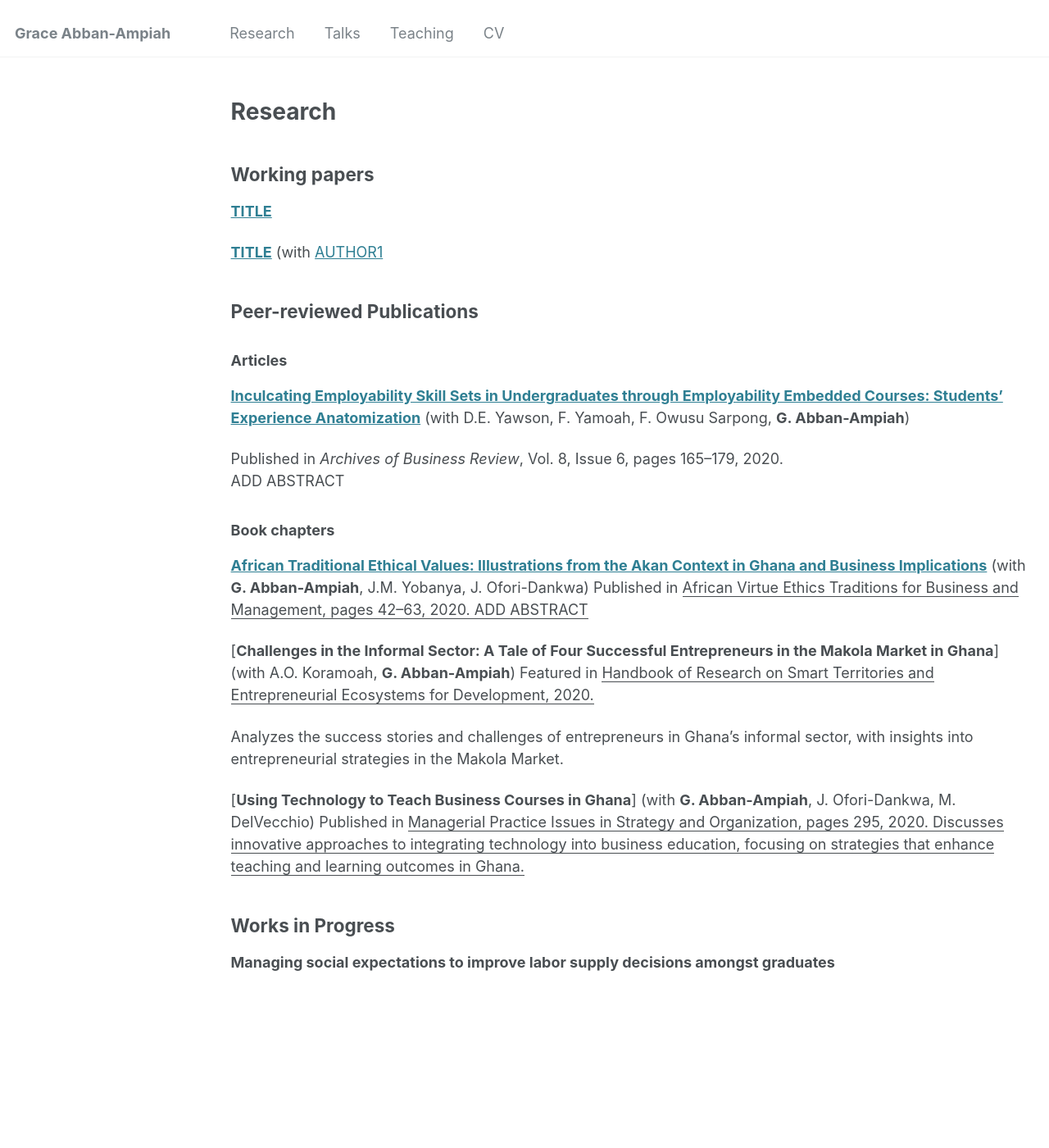
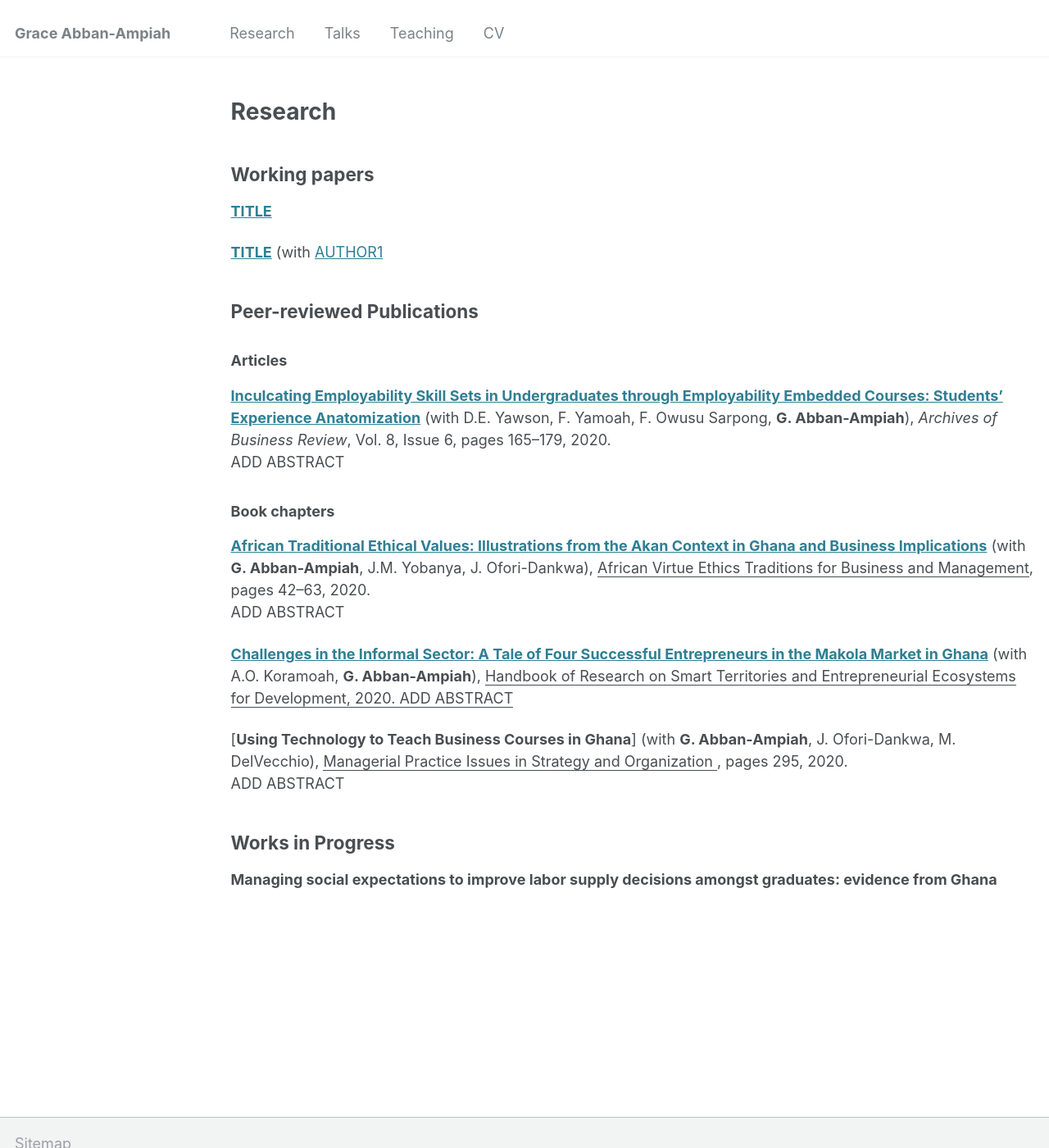
Before and after one commit to gabban-ampiah/gabban-ampiah.github.io, a Jekyll site: the page built from _pages/research.md, in a window 1280 px wide and 1400 px high. Shown: the whole window at 82% size. Built offline with Jekyll 4.4.1, drawn with Linux system fonts in a browser that asks for light colours.

Commit message:
Update research.md

```diff
--- a/_pages/research.md
+++ b/_pages/research.md
@@ -20,26 +20,20 @@ redirect_from:
 ## Peer-reviewed Publications
 
 ### Articles
-[**Inculcating Employability Skill Sets in Undergraduates through Employability Embedded Courses: Students' Experience Anatomization**](/files/paper.pdf) (with D.E. Yawson, F. Yamoah, F. Owusu Sarpong, **G. Abban-Ampiah**)
-
-Published in *Archives of Business Review*, Vol. 8, Issue 6, pages 165–179, 2020.
+[**Inculcating Employability Skill Sets in Undergraduates through Employability Embedded Courses: Students' Experience Anatomization**](/files/paper.pdf) (with D.E. Yawson, F. Yamoah, F. Owusu Sarpong, **G. Abban-Ampiah**), *Archives of Business Review*, Vol. 8, Issue 6, pages 165–179, 2020.
 ADD ABSTRACT
 
 ### Book chapters
 
-[**African Traditional Ethical Values: Illustrations from the Akan Context in Ghana and Business Implications**](/files/ppaper1.pdf) (with **G. Abban-Ampiah**, J.M. Yobanya, J. Ofori-Dankwa)
-Published in <u> African Virtue Ethics Traditions for Business and Management<u/>, pages 42–63, 2020.
+[**African Traditional Ethical Values: Illustrations from the Akan Context in Ghana and Business Implications**](/files/ppaper1.pdf) (with **G. Abban-Ampiah**, J.M. Yobanya, J. Ofori-Dankwa), <u> African Virtue Ethics Traditions for Business and Management</u>, pages 42–63, 2020.
 ADD ABSTRACT
 
-[**Challenges in the Informal Sector: A Tale of Four Successful Entrepreneurs in the Makola Market in Ghana**] (with A.O. Koramoah, **G. Abban-Ampiah**)
-Featured in <u>Handbook of Research on Smart Territories and Entrepreneurial Ecosystems for Development<u/>, 2020.
+[**Challenges in the Informal Sector: A Tale of Four Successful Entrepreneurs in the Makola Market in Ghana**](/files/ppaper1.pdf) (with A.O. Koramoah, **G. Abban-Ampiah**), <u>Handbook of Research on Smart Territories and Entrepreneurial Ecosystems for Development<u/>, 2020.
+ADD ABSTRACT
 
-Analyzes the success stories and challenges of entrepreneurs in Ghana’s informal sector, with insights into entrepreneurial strategies in the Makola Market.
-
-[**Using Technology to Teach Business Courses in Ghana**] (with **G. Abban-Ampiah**, J. Ofori-Dankwa, M. DelVecchio)
-Published in <u>Managerial Practice Issues in Strategy and Organization<u/>, pages 295, 2020.
-Discusses innovative approaches to integrating technology into business education, focusing on strategies that enhance teaching and learning outcomes in Ghana.
+[**Using Technology to Teach Business Courses in Ghana**] (with **G. Abban-Ampiah**, J. Ofori-Dankwa, M. DelVecchio), <u>Managerial Practice Issues in Strategy and Organization </u>, pages 295, 2020.
+ADD ABSTRACT
 
 ## Works in Progress
 
-**Managing social expectations to improve labor supply decisions amongst graduates**
+**Managing social expectations to improve labor supply decisions amongst graduates: evidence from Ghana**
```
